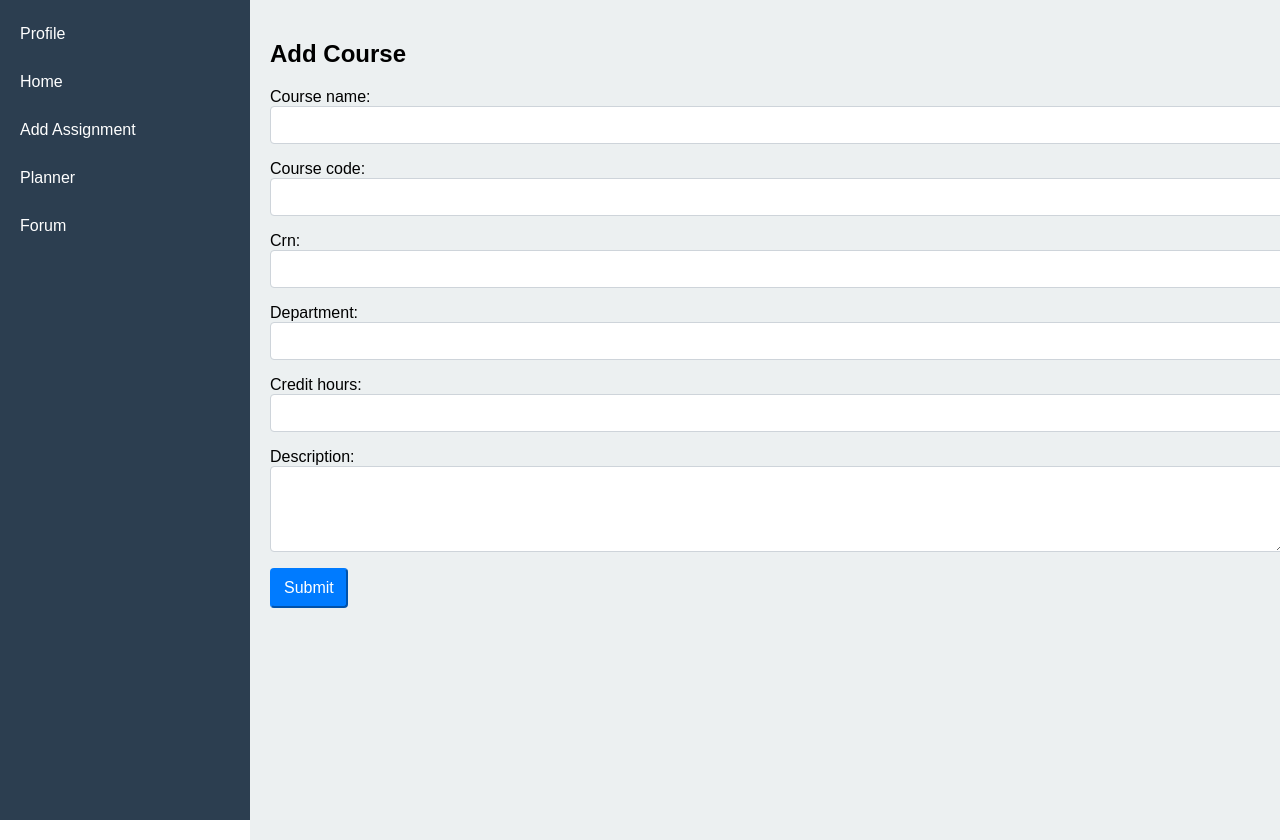
After one commit to agiac16/ClassMate, a Django app: page /dashboard/add-course/ in a window 1280 px wide. The commit adds this page. Run offline with Django 4.2, Linux system fonts and the light colour scheme; a user stored in the database is signed in.

Commit message:
+ basic lgin/sgnup + dashboard + not done add forms

```diff
--- /dev/null
+++ b/dashboard/forms.py
@@ -0,0 +1,31 @@
+from django import forms
+from django.forms import ModelForm, Textarea, SelectDateWidget, NumberInput
+from assignments.models import Assignment
+from courses.models import Course
+
+
+class AssignmentForm(forms.ModelForm):
+    class Meta:
+        model = Assignment
+        fields = ['course', 'title', 'description', 'due_date', 'priority', 'estimated_completion_time']
+        widgets = {
+            'course': forms.Select(attrs={'class': 'form-control'}),
+            'title': forms.TextInput(attrs={'class': 'form-control'}),
+            'description': Textarea(attrs={'class': 'form-control', 'rows': 3}),
+            'due_date': SelectDateWidget(attrs={'class': 'form-control date-picker'}),
+            'priority': forms.NumberInput(attrs={'class': 'form-control', 'type': 'range', 'min': 1, 'max': 5, 'step': 1}),
+            'estimated_completion_time': forms.TextInput(attrs={'class': 'form-control'}),  # Use TextInput for manual duration entry
+        }
+
+class CourseForm(forms.ModelForm):
+    class Meta:
+        model = Course
+        fields = ['course_name', 'course_code', 'crn', 'department', 'credit_hours', 'description']
+        widgets = {
+            'course_name': forms.TextInput(attrs={'class': 'form-control'}),
+            'course_code': forms.TextInput(attrs={'class': 'form-control'}),
+            'crn': NumberInput(attrs={'class': 'form-control'}),
+            'department': forms.TextInput(attrs={'class': 'form-control'}),
+            'credit_hours': NumberInput(attrs={'class': 'form-control', 'min': 1, 'max': 6}),
+            'description': Textarea(attrs={'class': 'form-control', 'rows': 3}),
+        }
--- /dev/null
+++ b/dashboard/templates/dashboard/add_course.html
@@ -0,0 +1,126 @@
+<!DOCTYPE html>
+<html>
+<head>
+    <title>Add Course</title>
+    <style>
+        body {
+            display: flex;
+            margin: 0;
+            font-family: Arial, sans-serif;
+            height: 100vh;
+            overflow: hidden;
+        }
+        .sidebar {
+            background-color: #2c3e50;
+            color: white;
+            width: 250px;
+            position: fixed;
+            height: 100%;
+            display: flex;
+            flex-direction: column;
+            padding: 10px 0;
+        }
+        .sidebar a {
+            color: white;
+            text-decoration: none;
+            padding: 15px 20px;
+            display: block;
+            transition: background 0.3s ease;
+        }
+        .sidebar a:hover {
+            background-color: #34495e;
+        }
+        .dashboard-container {
+            margin-left: 250px;
+            width: calc(100% - 250px);
+            padding: 20px;
+            overflow: auto;
+            height: 100vh;
+            background-color: #ecf0f1;
+        }
+        .form-group {
+            margin-bottom: 1rem;
+        }
+        .form-control {
+            display: block;
+            width: 100%;
+            padding: 0.375rem 0.75rem;
+            font-size: 1rem;
+            line-height: 1.5;
+            color: #495057;
+            background-color: #fff;
+            background-clip: padding-box;
+            border: 1px solid #ced4da;
+            border-radius: 0.25rem;
+            transition: border-color 0.15s ease-in-out, box-shadow 0.15s ease-in-out;
+        }
+        .btn-primary {
+            color: #fff;
+            background-color: #007bff;
+            border-color: #007bff;
+            cursor: pointer;
+            padding: 0.375rem 0.75rem;
+            font-size: 1rem;
+            line-height: 1.5;
+            border-radius: 0.25rem;
+        }
+        .btn-primary {
+            color: #fff;
+            background-color: #007bff;
+            border-color: #007bff;
+            cursor: pointer;
+            padding: 0.375rem 0.75rem;
+            font-size: 1rem;
+            line-height: 1.5;
+            border-radius: 0.25rem;
+            transition: background-color 0.15s ease-in-out, border-color 0.15s ease-in-out;
+        }
+        .btn-primary:hover {
+            background-color: #0056b3;
+            border-color: #004085;
+        }
+        .btn-primary:active {
+            background-color: #004085;
+            border-color: #003567;
+            box-shadow: inset 0 3px 5px rgba(0, 0, 0, 0.125);
+        }
+        .btn-primary:disabled {
+            background-color: #007bff;
+            border-color: #007bff;
+            opacity: 0.65;
+            cursor: not-allowed;
+        }
+    </style>
+</head>
+<body>
+    <div class="sidebar">
+        <a href="#">Profile</a>
+        <a href="{% url 'dashboard' %}">Home</a>
+        <!-- Since we're on the add_course page, the link is not provided -->
+        <a href="/add-assignment/">Add Assignment</a>
+        <a href="#">Planner</a>
+        <a href="#">Forum</a>
+    </div>
+
+    <div class="dashboard-container">
+        <h2>Add Course</h2>
+        <form method="post" class="course-form">
+            {% csrf_token %}
+            {{ form.as_p }}
+            <button type="submit" class="btn btn-primary">Submit</button>
+        </form>
+    </div>
+    <script>
+        function disableSubmitButton() {
+            var submitButton = document.getElementById('submit-button');
+            submitButton.disabled = true;
+            submitButton.textContent = 'Submitting...'; // Optional: Change button text
+            // Further prevent multiple submissions by waiting for a bit before the form is actually submitted
+            setTimeout(function() {
+                submitButton.form.submit();
+            }, 500); // 500 milliseconds delay
+            return true; // Proceed with the form submission
+        }
+    </script>
+</body>
+</html>
--- a/dashboard/urls.py
+++ b/dashboard/urls.py
@@ -3,4 +3,6 @@ from . import views
 
 urlpatterns = [
     path("", views.dashboard, name='dashboard'),
+    path('add-course/', views.add_course, name='add_course'),
+    path('add-assignment/', views.add_assignment, name='add_assignment'),
 ]
--- a/dashboard/views.py
+++ b/dashboard/views.py
@@ -1,11 +1,14 @@
 from django.utils import timezone
 from datetime import timedelta
 from django.contrib.auth.decorators import login_required
-from django.shortcuts import render, get_object_or_404
+from django.shortcuts import render, get_object_or_404, redirect
 from assignments.models import Assignment
 from courses.models import Course
 from users.models import Student
+from .forms import AssignmentForm, CourseForm
+from django.urls import reverse
 
+@login_required
 def dashboard(request):
     student = get_object_or_404(Student, account=request.user)
     today = timezone.now().date()
@@ -26,4 +29,62 @@ def dashboard(request):
         'assignments_by_day': assignments_by_day,
         'user_courses': user_courses,
     }
-    return render(request, 'dashboard.html', context)
+    return render(request, 'dashboard/dashboard.html', context)
+
+@login_required
+def course_dashboard(request, course_id):
+    today = timezone.now().date()
+    next_seven_days = [today + timedelta(days=i) for i in range(7)]
+
+    # Make sure the course exists and the user is enrolled in it
+    course = get_object_or_404(Course, id=course_id, enrolled_students=request.user)
+
+    upcoming_assignments = Assignment.objects.filter(
+        user=request.user,
+        course=course,  # Filter by the specific course
+        due_date__range=(today, next_seven_days[-1])
+    ).order_by('due_date')
+
+    assignments_by_day = []
+    for day in next_seven_days:
+        day_assignments = [assignment for assignment in upcoming_assignments if assignment.due_date == day]
+        assignments_by_day.append((day, day_assignments))
+
+    # Fetch courses for the logged-in user correctly
+    user_courses = Course.objects.filter(enrolled_students=request.user)
+
+    context = {
+        'assignments_by_day': assignments_by_day,
+        'user_courses': user_courses,  # Provide the list of user's courses for the submenu
+    }
+    return render(request, 'dashboard/dashboard.html', context)
+
+@login_required
+def add_assignment(request):
+    if request.method == 'POST':
+        form = AssignmentForm(request.POST)
+        if form.is_valid():
+            assignment = form.save(commit=False)
+            assignment.user = request.user
+            assignment.save()
+            return redirect(reverse('dashboard'))
+    else:
+        form = AssignmentForm()
+    return render(request, 'dashboard/add_assignment.html', {'form': form})
+
+@login_required
+def add_course(request):
+    if request.method == 'POST':
+        form = CourseForm(request.POST)
+        if form.is_valid():
+            # Save the course but don't commit it to the database yet
+            new_course = form.save(commit=False)
+            new_course.save()
+            # Now that the course is saved and has an ID, we can add enrolled students
+            new_course.enrolled_students.add(request.user)
+            # Ensure we save the M2M relationship change
+            new_course.save()
+            return redirect(reverse('dashboard'))
+    else:
+        form = CourseForm()
+    return render(request, 'dashboard/add_course.html', {'form': form})
--- a/home/urls.py
+++ b/home/urls.py
@@ -4,6 +4,6 @@ from django.contrib.staticfiles.urls import staticfiles_urlpatterns
 
 urlpatterns = [
     path("", views.homepage, name='homepage'),
-    path("signup/", views.signup, name='signup'),
-    path('login/', views.login, name='login')
+    path("signup/", views.signup_view, name='signup'),
+    path('login/', views.login_view, name='login')
 ]
```
Also changed, not shown: dashboard/templates/dashboard/add_assignment.html (added, +124 -0 lines), home/forms.py (added, +11 -0 lines), home/templates/home/login.html (+10 -16 lines), home/templates/home/signup.html (+10 -16 lines), home/views.py (+26 -4 lines), users/models.py (+4 -4 lines), users/templates/login.html (deleted, +0 -14 lines), users/templates/signup.html (deleted, +0 -14 lines), users/views.py (+1 -27 lines), db.sqlite3, users/migrations/0002_alter_student_enrollment_year_and_more.py (added).
